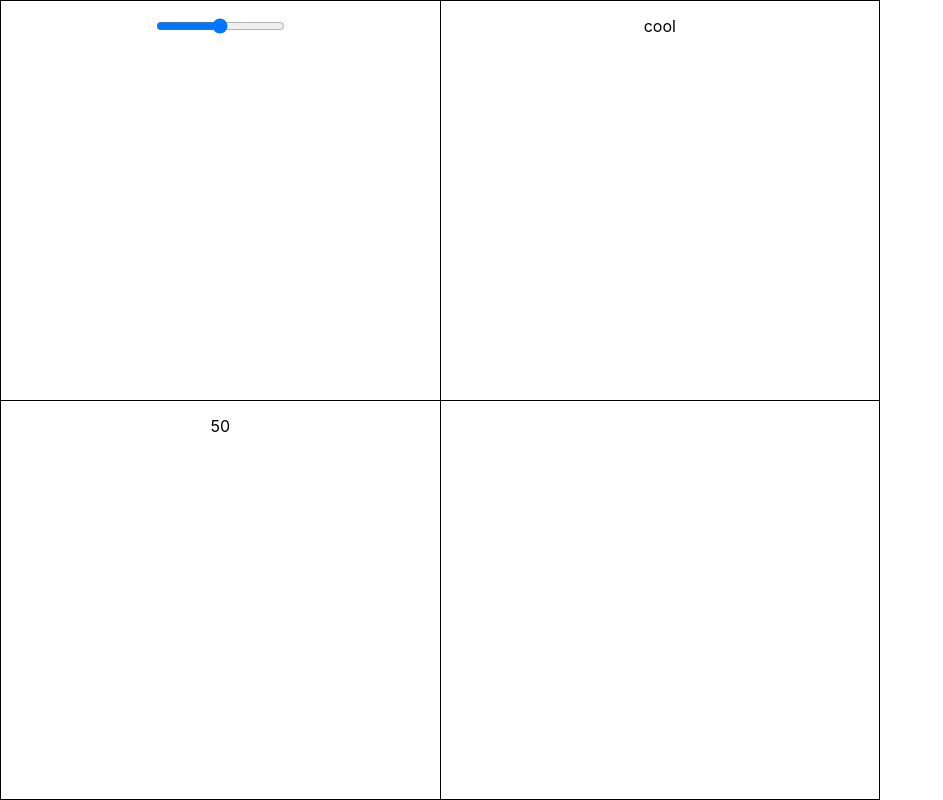
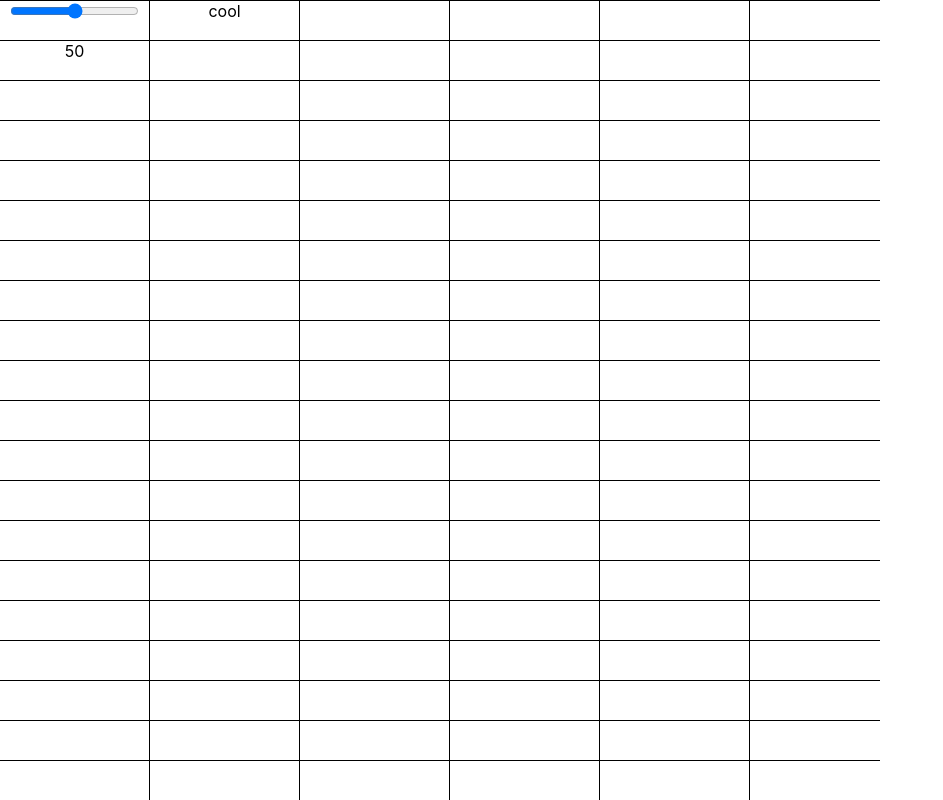
Before and after one commit to mrkev/js3, a React (Create React App) app: page / in a window 1280 px wide. Shown: the whole page, without its empty margins (0-943 px from the left). Built offline with nearby package versions, Linux system fonts and the light colour scheme.

Commit message:
render with virtaulized grid

```diff
--- a/package.json
+++ b/package.json
@@ -15,6 +15,7 @@
     "react-dom": "^17.0.1",
     "react-resize-panel": "^0.3.5",
     "react-scripts": "4.0.1",
+    "react-virtualized": "^9.22.3",
     "recoil": "^0.1.2",
     "styled-components": "^5.2.1",
     "typescript": "^4.0.3",
@@ -43,5 +44,9 @@
       "last 1 firefox version",
       "last 1 safari version"
     ]
+  },
+  "devDependencies": {
+    "@types/react-virtualized": "^9.21.11",
+    "@types/resize-observer-browser": "^0.1.5"
   }
 }
--- a/src/App.css
+++ b/src/App.css
@@ -7,7 +7,7 @@
 }
 
 .cell {
-  padding: 15px;
+  /* padding: 15px; */
   text-align: center;
   border-top: 1px solid black;
   border-right: 1px solid black;
--- a/src/App.tsx
+++ b/src/App.tsx
@@ -1,16 +1,22 @@
 import "./App.css";
 import { useEffect, useState, useRef, useCallback } from "react";
 import { useDebouncedEffect } from "./debounce";
+import GridExample from "./GridExample";
 
 import Editor from "@monaco-editor/react";
 import { Cell } from "./model/Cell";
 import { Sheet } from "./model/Sheet";
 import { CellElem } from "./CellElem";
-const SIZE = 2;
+
+const SIZE = 1000;
 const defaultSheet = Sheet.ofDimensions(SIZE, SIZE)
   .set(0, 0, '<input type="range"/>')
   .set(0, 1, '"cool"')
   .set(1, 0, "CELL[0][0]()");
+
+function _getDatum(index: number) {
+  return { name: "laksjf", size: 100, random: 1, color: "red" };
+}
 
 function App() {
   const [selectedCell, setSelectedCell] = useState<Cell | null>(null);
@@ -41,10 +47,56 @@ function App() {
     // TODO debounce
     commitEditorValue();
   };
-
+  // TODO:
+  // - edit col/row sizes
+  // - col/row labels
   return (
     <div style={{ display: "flex", flexDirection: "row", height: "100%" }}>
-      <div className="spreadsheet" style={{ flexGrow: 1 }}>
+      <GridExample
+        renderCell={function renderCell({ columnIndex, key, rowIndex, style }) {
+          const datum = _getDatum(rowIndex);
+          const cell = sheet.get(rowIndex, columnIndex);
+          if (!cell) {
+            return <div>This shouldn't happen</div>;
+          }
+
+          return (
+            <CellElem
+              style={style}
+              key={cell.row * SIZE + cell.col}
+              cell={cell}
+              onClick={(clickedCell) => {
+                if (clickedCell === selectedCell) {
+                  return;
+                } else {
+                  setSelectedCell(cell);
+                  setEditorValue(clickedCell.strValue);
+                }
+              }}
+              selected={selectedCell === cell}
+            />
+          );
+        }}
+        colCount={sheet.numCols()}
+        rowCount={sheet.numRows()}
+        getRowHeight={function (index) {
+          const explicitHeight = sheet.getExplicitRowHeight(index);
+          if (explicitHeight === null) {
+            return 40;
+          } else {
+            return explicitHeight;
+          }
+        }}
+        getColWidth={function _getColumnWidth(index: number) {
+          const explicitWidth = sheet.getExplicitColWidth(index);
+          if (explicitWidth === null) {
+            return 150;
+          } else {
+            return explicitWidth;
+          }
+        }}
+      />
+      {/* <div className="spreadsheet" style={{ flexGrow: 1 }}>
         {sheet.map((cell) => (
           <CellElem
             key={cell.row * SIZE + cell.col}
@@ -60,7 +112,7 @@ function App() {
             selected={selectedCell === cell}
           />
         ))}
-      </div>
+      </div> */}
       <div className="sidebar" style={{ flexGrow: 0, width: 400 }}>
         {selectedCell && (
           <>
--- a/src/CellElem.tsx
+++ b/src/CellElem.tsx
@@ -2,15 +2,14 @@ import { cx } from "./util";
 import { useEffect } from "react";
 import { Cell } from "./model/Cell";
 
-export function CellElem({
-  cell,
-  onClick,
-  selected,
-}: {
+type Props = {
   cell: Cell;
   onClick: (cell: Cell) => void;
   selected: boolean;
-}) {
+  style: React.CSSProperties;
+};
+
+export function CellElem({ cell, onClick, selected, style }: Props) {
   useEffect(() => {
     cell.evaluate();
     cell.render();
@@ -18,6 +17,7 @@ export function CellElem({
 
   return (
     <div
+      style={style}
       ref={(elem) => {
         cell.cellDOMElement = elem;
       }}
--- /dev/null
+++ b/src/GridExample.tsx
@@ -0,0 +1,75 @@
+/// <reference types="resize-observer-browser" />
+import { useRef, useState } from "react";
+import { Grid, GridCellRenderer } from "react-virtualized";
+import { useResizeObserver } from "./useResizeObserver";
+
+type Props = {
+  renderCell: GridCellRenderer;
+  getRowHeight: (index: number) => number;
+  getColWidth: (index: number) => number;
+  colCount: number;
+  rowCount: number;
+};
+
+export default function GridSample(props: Props) {
+  const {
+    overscanColumnCount,
+    overscanRowCount,
+    scrollToColumn,
+    scrollToRow,
+  } = {
+    overscanColumnCount: 0,
+    overscanRowCount: 10,
+    scrollToColumn: undefined,
+    scrollToRow: undefined,
+  };
+
+  const contentRef = useRef<null | HTMLDivElement>(null);
+  const [rootElem, setRootElem] = useState<HTMLDivElement | null>(null);
+  const rootContentRect = useResizeObserver(rootElem);
+
+  return (
+    <div
+      style={{ flexGrow: 1, height: "100%" }}
+      ref={(elem) => {
+        setRootElem(elem);
+        contentRef.current = elem;
+      }}
+    >
+      {rootContentRect && (
+        <Grid
+          cellRenderer={props.renderCell}
+          columnWidth={({ index }) => props.getColWidth(index)}
+          columnCount={props.colCount}
+          height={rootContentRect.height}
+          noContentRenderer={() => (
+            <div
+            // className={styles.noCells}
+            // .noCells {
+            //   position: absolute;
+            //   top: 0;
+            //   bottom: 0;
+            //   left: 0;
+            //   right: 0;
+            //   display: flex;
+            //   align-items: center;
+            //   justify-content: center;
+            //   font-size: 1em;
+            //   color: #bdbdbd;
+            // }
+            >
+              No cells
+            </div>
+          )}
+          overscanColumnCount={overscanColumnCount}
+          overscanRowCount={overscanRowCount}
+          rowHeight={({ index }) => props.getRowHeight(index)}
+          rowCount={props.rowCount}
+          scrollToColumn={scrollToColumn}
+          scrollToRow={scrollToRow}
+          width={rootContentRect.width}
+        />
+      )}
+    </div>
+  );
+}
--- a/src/model/Sheet.tsx
+++ b/src/model/Sheet.tsx
@@ -7,6 +7,10 @@ import { Cell } from "./Cell";
  */
 export class Sheet {
   _grid: Array<Array<Cell>> = [];
+  _rowSizes: { [row: number]: number } = {};
+  _colSizes: { [col: number]: number } = {};
+  _dims: { rows: number; cols: number } = { rows: 0, cols: 0 };
+
   constructor() {
     (window as any).sheet = this;
   }
@@ -16,6 +20,7 @@ export class Sheet {
     sheet._grid = [...new Array(rows)].map((_, r) =>
       [...new Array(cols)].map((_, c) => new Cell(sheet, r, c))
     );
+    sheet._dims = { rows, cols };
     return sheet;
   }
 
@@ -30,20 +35,78 @@ export class Sheet {
   }
 
   set(r: number, c: number, value: string): Sheet {
+    if (r >= this._dims.rows || c >= this._dims.cols) {
+      console.log(this._dims);
+      throw new Error(`Can't set value for non-existing cell at ${r}:${c}`);
+    }
     this._grid[r][c].strValue = value;
     return this.clone();
+  }
+
+  get(r: number, c: number): Cell | null {
+    if (r >= this._dims.rows || c >= this._dims.cols) {
+      return null;
+    }
+    const cell = this._grid[r][c];
+    return cell ? cell : null;
   }
 
   clone() {
     const sheet = new Sheet();
     sheet._grid = this._grid;
+    sheet._rowSizes = this._rowSizes;
+    sheet._colSizes = this._colSizes;
+    sheet._dims = this._dims;
     return sheet;
+  }
+
+  ///////////////////////// DISPLAY + SIZES //////////////////////////////
+
+  numRows() {
+    return this._dims.rows;
+  }
+
+  numCols() {
+    return this._dims.cols;
+  }
+
+  getExplicitRowHeight(row: number): number | null {
+    if (this._rowSizes[row] === undefined) {
+      return null;
+    } else {
+      return this._rowSizes[row];
+    }
+  }
+
+  setExplicitRowHeight(row: number, val: number | null) {
+    if (val === null) {
+      delete this._rowSizes[row];
+    } else {
+      this._rowSizes[row] = val;
+    }
+  }
+
+  getExplicitColWidth(col: number) {
+    if (this._colSizes[col] === undefined) {
+      return null;
+    } else {
+      return this._colSizes[col];
+    }
+  }
+
+  setExplicitColWidth(col: number, val: number | null) {
+    if (val === null) {
+      delete this._colSizes[col];
+    } else {
+      this._colSizes[col] = val;
+    }
   }
 
   ///////////////////////////// UPDATES ////////////////////////////////
 
   cellChanged(cell: Cell) {
-    console.log("changed", cell.row, cell.col, cell.primitiveValue);
+    // todo: investigate, does this get called on every re-render?
+    // console.log("changed", cell.row, cell.col, cell.primitiveValue);
     const toEval = new Set<Cell>();
     cell.feeds.forEach(function (fed) {
       toEval.add(fed);
--- /dev/null
+++ b/src/useResizeObserver.tsx
@@ -0,0 +1,25 @@
+import { useState, useEffect } from "react";
+
+export function useResizeObserver(
+  element: Element | null
+): DOMRectReadOnly | null {
+  const [contentRect, setContentRect] = useState<DOMRectReadOnly | null>(null);
+  useEffect(() => {
+    if (!element) {
+      return;
+    }
+    const resizeObserver = new ResizeObserver((entries) => {
+      for (let entry of entries) {
+        if (entry.target !== element) {
+          continue;
+        }
+        setContentRect(entry.contentRect);
+        return;
+      }
+    });
+    resizeObserver.observe(element);
+    return () => resizeObserver.unobserve(element);
+  }, [element]);
+
+  return contentRect;
+}
```
Also changed, not shown: 1 other file (tests, documents, lock files or other folders).
